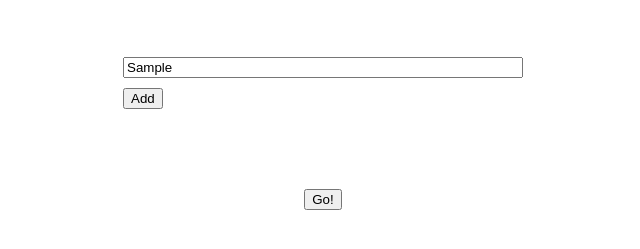
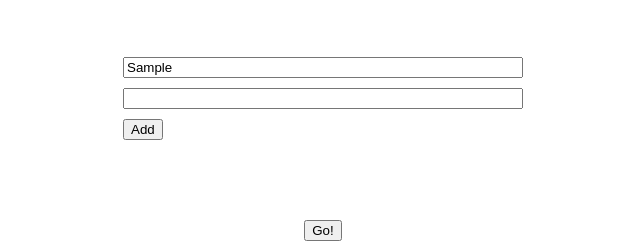
Before and after one commit to karlerus/help_me_choose, a plain HTML site: page index.html in a window 1280 px wide. Both pictures are taken after typing "Sample" into the empty fields and a click on the button "Add". Shown: the part 578-827 px from the top of the page, without its empty margins (317-957 px from the left). Before the commit the page ends 800 px from the top, so only its background shows below. Drawn offline with nearby package versions, Linux system fonts and the light colour scheme.

Commit message:
add JavaScript
Add & hide result section
Add functionality to the "add-button" i.e.  append a new input field to the class inputs when clicking the button

```diff
--- a/index.html
+++ b/index.html
@@ -30,6 +30,20 @@
 			</div>
 			<button class="addOption">Add</button>
 		</div>
+		<div class="resultSection"></div>
 		<button>Go!</button>
+
+		<script src="https://code.jquery.com/jquery-3.2.1.min.js"></script>
+		<script>
+			$(function() {
+				$('.resultSection').hide()
+
+				var add_option = function() {
+					$('.inputs').append('<input></input>')
+				}
+
+				$('.addOption').click(add_option)
+			})
+		</script>
 	</body>
 </html>
```
